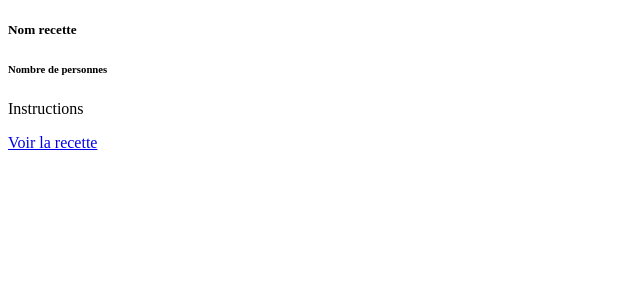
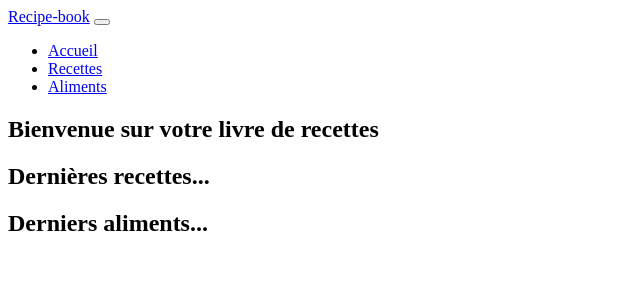
Before and after one commit to bdomart/nws_cms_eval, a Symfony app: template templates/index.html.twig in a window 1280 px wide. Shown: the top 300 px of the page, without its empty margins (0-640 px from the left). Run offline with Twig, Linux system fonts and the light colour scheme; the template is opened without the code that fills it, so the values that code supplies are empty; some libraries are stand-ins or nearby versions.

Commit message:
Homepage and navbar added : Show 3 last recipes and 20 last foods

```diff
--- a/config/routes.yaml
+++ b/config/routes.yaml
@@ -1,3 +1,3 @@
-index:
-    path: /
-    controller: App\Controller\RecipeController::list
+#index:
+#    path: /
+#    controller: App\Controller\DefaultController::index
--- a/templates/base.html.twig
+++ b/templates/base.html.twig
@@ -8,7 +8,10 @@
         {% endblock %}
     </head>
     <body>
+        {% include 'inc/navbar.html.twig' %}
+
         {% block body %}{% endblock %}
+
         {% block javascripts %}
             {{ encore_entry_script_tags('app') }}
         {% endblock %}
--- /dev/null
+++ b/templates/inc/navbar.html.twig
@@ -0,0 +1,20 @@
+{% set route = app.request.attributes.get('_route') %}
+<nav class="navbar navbar-expand-lg navbar-light bg-light">
+    <a class="navbar-brand" href="/">Recipe-book</a>
+    <button class="navbar-toggler" type="button" data-toggle="collapse" data-target="#recipe-bookNav" aria-controls="recipe-bookNav" aria-expanded="false" aria-label="Toggle navigation">
+        <span class="navbar-toggler-icon"></span>
+    </button>
+    <div class="collapse navbar-collapse" id="navbarNav">
+        <ul class="navbar-nav">
+            <li class="nav-item {% if route == 'index' %}active{% endif %}">
+                <a class="nav-link" href="{{ path('index') }}">Accueil {% if app.request.attributes.get('_route') == 'index' %}<span class="sr-only">(current)</span>{% endif %}</a>
+            </li>
+            <li class="nav-item {% if route == 'recipe_list' %}active{% endif %}">
+                <a class="nav-link" href="{{ path('recipe_list') }}">Recettes {% if route == 'recipe_list' %}<span class="sr-only">(current)</span>{% endif %}</a>
+            </li>
+            <li class="nav-item {% if route == 'food_list' %}active{% endif %}">
+                <a class="nav-link" href="{{ path('food_list') }}">Aliments {% if route == 'food_list' %}<span class="sr-only">(current)</span>{% endif %}</a>
+            </li>
+        </ul>
+    </div>
+</nav>
--- a/templates/index.html.twig
+++ b/templates/index.html.twig
@@ -3,35 +3,29 @@
 {% block title %}Hello DefaultController!{% endblock %}
 
 {% block body %}
-{#<style>#}
-{#    .example-wrapper { margin: 1em auto; max-width: 800px; width: 95%; font: 18px/1.5 sans-serif; }#}
-{#    .example-wrapper code { background: #F5F5F5; padding: 2px 6px; }#}
-{#</style>#}
-
-{#<div class="example-wrapper">#}
-{#    <h1>Hello {{ controller_name }}! ✅</h1>#}
-
-{#    This friendly message is coming from:#}
-{#    <ul>#}
-{#        <li>Your controller at <code><a href="{{ 'C:/wamp/www/nws_cms_eval/src/Controller/DefaultController.php'|file_link(0) }}">src/Controller/DefaultController.php</a></code></li>#}
-{#        <li>Your template at <code><a href="{{ 'C:/wamp/www/nws_cms_eval/templates/default/index.html.twig'|file_link(0) }}">templates/default/index.html.twig</a></code></li>#}
-{#    </ul>#}
-{#</div>#}
-
 <div class="container mt-5">
+    <h2 class="display-4 text-center mt-4 mb-5">Bienvenue sur votre livre de recettes</h2>
     <div class="row">
         <div class="col-8">
+            <h2>Dernières recettes...</h2>
+            {% for recipe in recipes %}
             <div class="card">
                 <div class="card-body">
-                    <h5 class="card-title">Nom recette</h5>
-                    <h6 class="card-subtitle mb-2 text-muted">Nombre de personnes</h6>
-                    <p class="card-text">Instructions</p>
-                    <a href="#" class="card-link">Voir la recette</a>
+                    <h5 class="card-title">{{ recipe.name }}</h5>
+                    <h6 class="card-subtitle mb-2 text-muted">{{ recipe.numberPeople }} personnes</h6>
+                    <p class="card-text">Instructions :<br/>{{ recipe.instruction }}</p>
+                    <a href="{{ path('recipe_show', {id: recipe.id}) }}" class="card-link">Voir la recette</a>
                 </div>
             </div>
+            {% endfor %}
         </div>
         <div class="col-4">
-
+            <h2>Derniers aliments...</h2>
+            <ul class="list-group">
+            {% for food in foods %}
+                <a href="{{ path('food_edit', {id: food.id}) }}" class="list-group-item list-group-item-action">{{ food.name }}</a>
+            {% endfor %}
+            </ul>
         </div>
     </div>
 </div>
```
Also changed, not shown: src/Controller/DefaultController.php (added, +28 -0 lines).
